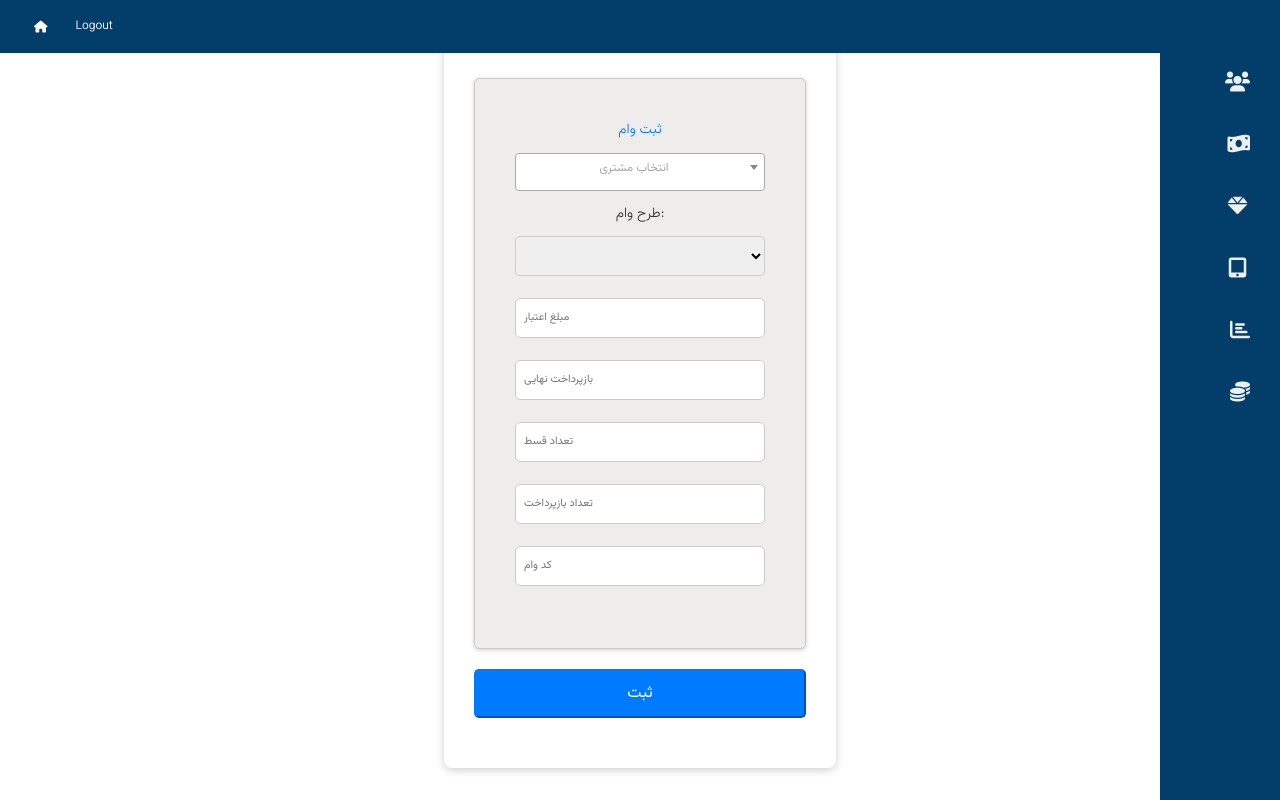
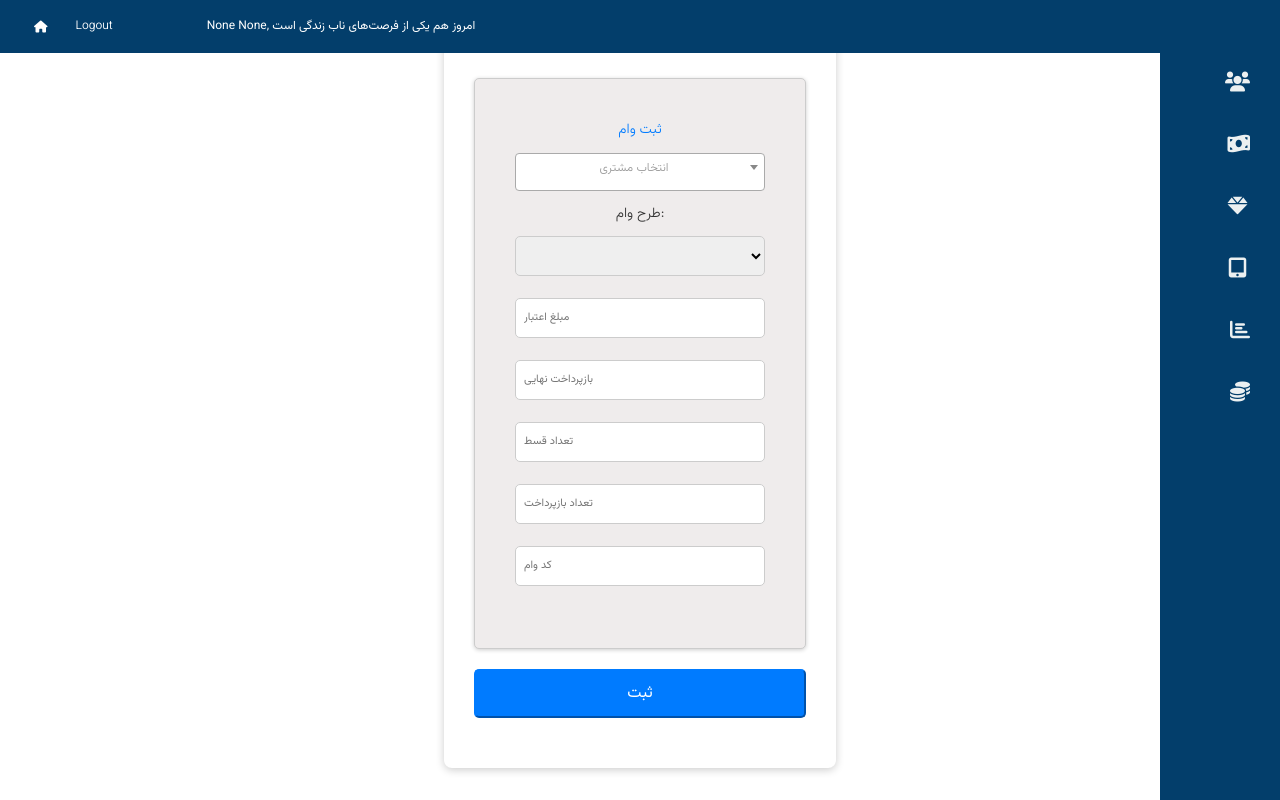
Before and after one commit to pania-team/pania_erp, a Django app: page /demand/create_loan/ in a window 1280 px wide. Run offline with Django 5.2, Linux system fonts and the light colour scheme; the visitor is signed in with stand-in values (Sample User, id 1).

Commit message:
my local changes

```diff
--- /dev/null
+++ b/accounts/context_processors.py
@@ -0,0 +1,14 @@
+from datetime import date
+
+def daily_message(request):
+    messages = [
+        "سلام بر تو و بر زلف عنبر افشانت",
+        "طلوع امروز را با لبخندت آغاز کن",
+        "دلت شاد، چشمت روشن، روزت پُر از امید",
+        "امروز هم یکی از فرصت‌های ناب زندگی است",
+        "لبخند بزن، زندگی در جریان است",
+        "صبح نزدیک است , امیدوار باش",
+        "هر طلوع، فرصتی دوباره برای درخشیدن است.",
+    ]
+    index = date.today().toordinal() % len(messages)
+    return {'daily_message': messages[index]}
--- a/accounts/urls.py
+++ b/accounts/urls.py
@@ -12,4 +12,5 @@
     path('customer_register/', views.customer_register, name='customer_register'),
     path('customers-with-loans/', views.customers_with_loans, name='customers_with_loans'),
 
+
 ]
--- a/accounts/views.py
+++ b/accounts/views.py
@@ -48,7 +48,6 @@
         'login_image': login_image,
     }
     return render(request, 'accounts/login.html',context)
-
 
 
 
--- a/demand/static/demand/css/loan_list.css
+++ b/demand/static/demand/css/loan_list.css
@@ -1,7 +1,7 @@
 /* استایل کلی جدول */
 .table-container {
     margin-top: 30px;
-    margin-left: 100px;
+    margin-left: 20px;
     white-space: nowrap;
     padding: 3px;
 }
@@ -43,7 +43,7 @@
     padding: 5px;
     border: 1px solid #dcdcdc;
     text-align: center;
-    font-size: 11px;
+    font-size: 10px;
 }
 
 /* استایل فوتر */
--- a/demand/views.py
+++ b/demand/views.py
@@ -278,18 +278,17 @@
 
     if not (start_date or end_date or customer_name or loan_plan):
         loans = loans[:10]
-
+        # آماده‌سازی برای میانگین وزنی تعداد اقساط
+    weighted_num_month_sum = 0
+    total_weight_sum = 0
     for loan in loans:
         total_amount = loan.total_amount or 0
         final_amount = loan.final_amount or 0
         num_month = loan.num_month or 1  # جلوگیری از تقسیم بر صفر
-
         # سود کل
         profit = final_amount - total_amount
-
         # سود ماهانه ریالی
         monthly_profit = profit / num_month if num_month else 0
-
         # درصد سود ماهانه
         monthly_interest_percent = ((profit / total_amount) / num_month * 100) if total_amount else 0
 
@@ -297,6 +296,9 @@
         loan.profit = profit
         loan.monthly_profit = monthly_profit
         loan.monthly_interest_percent = monthly_interest_percent
+        # افزودن به مجموع برای محاسبه میانگین وزنی تعداد اقساط
+        weighted_num_month_sum += (num_month * total_amount)
+        total_weight_sum += total_amount
 
     total_amount_sum = loans.aggregate(total_amount_sum=Sum('total_amount'))['total_amount_sum'] or 0
     final_amount_sum = loans.aggregate(final_amount_sum=Sum('final_amount'))['final_amount_sum'] or 0
@@ -304,6 +306,9 @@
 
     # درصد سود کلی (نسبت به کل اصل وام‌ها)
     total_profit_percent = (profit_sum / total_amount_sum * 100) if total_amount_sum else 0
+    # میانگین وزنی تعداد اقساط
+    weighted_avg_num_month = (weighted_num_month_sum / total_weight_sum) if total_weight_sum else 0
+
     context = {
         'loans': loans,
         'total_amount_sum': total_amount_sum,
@@ -315,6 +320,7 @@
         'customer_name': customer_name,
         'loan_plan': loan_plan,
         'filters': filters,
+        'weighted_avg_num_month': weighted_avg_num_month,
     }
     return render(request, 'demand/loan_list.html', context)
 
--- a/pania_erp/settings.py
+++ b/pania_erp/settings.py
@@ -77,6 +77,7 @@
                 "django.template.context_processors.request",
                 "django.contrib.auth.context_processors.auth",
                 "django.contrib.messages.context_processors.messages",
+                'accounts.context_processors.daily_message',
             ],
         },
     },
--- a/templates/navbar.html
+++ b/templates/navbar.html
@@ -7,6 +7,21 @@
 <link rel="stylesheet" href="https://cdnjs.cloudflare.com/ajax/libs/font-awesome/6.0.0-beta3/css/all.min.css">
 {% endblock %}
 
+<style>
+    .navbar {
+        direction: ltr;
+        left: 0px;
+    }
+    .user-info {
+        margin-left: 5rem;
+        font-weight: normal;
+        color: #fff;
+        font-size: 12px;
+    }
+</style>
+
+
+
 <nav class="navbar">
     <div class="navbar-container">
         <div class="navbar-left">
@@ -14,7 +29,7 @@
 
             {% if user.is_authenticated %}
                 <a href="{% url 'accounts:logout' %}" class="nav-link">Logout</i></a>
-
+            <span class="user-info"> {{ user.f_name }} {{ user.l_name }}, {{ daily_message }} </span>
 
             {% else %}
                 <a href="{% url 'accounts:login' %}" class="nav-link">
```
Also changed, not shown: demand/templates/demand/loan_list.html (+15 -15 lines), demand/migrations/0002_guarantee_guarantor_phone2_and_more.py (added), demand/migrations/0003_guarantee_guarantor_address2.py (added).
